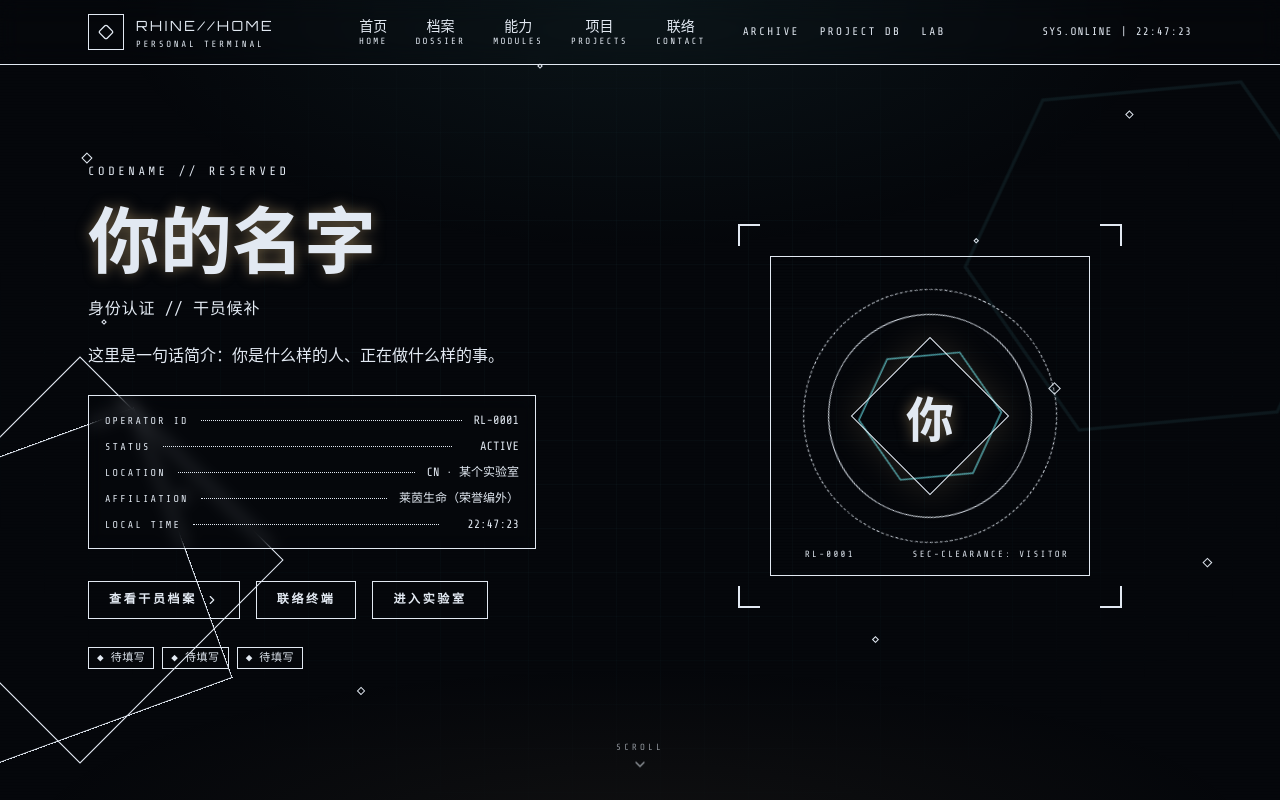
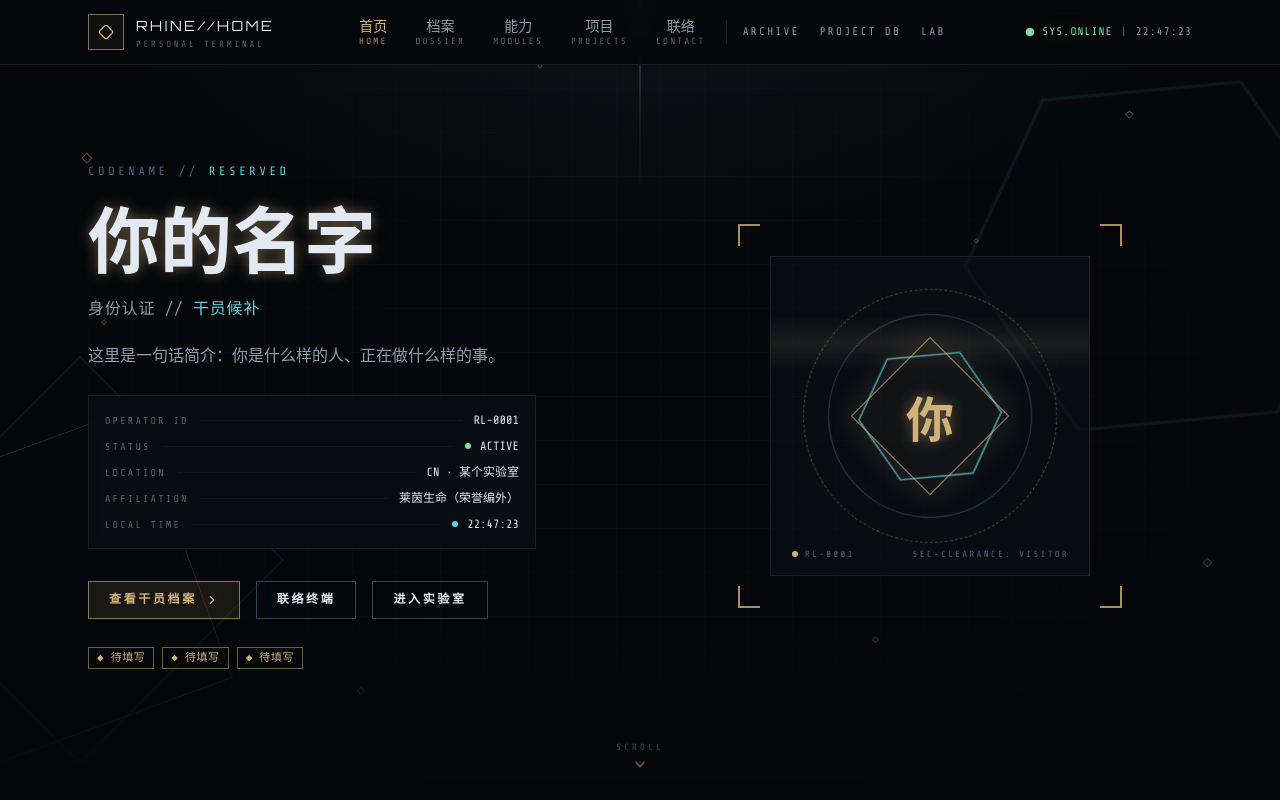
Before and after one commit to Hirofjet/rhine-home, a React (Vite) app: page / in a window 1280 px wide. Shown: the top 800 px of the page. Built offline with nearby package versions, Linux system fonts and the light colour scheme.

Commit message:
fix(css): prefix theme colors with rhine- so utility classes generate

```diff
--- a/src/index.css
+++ b/src/index.css
@@ -5,21 +5,23 @@
    莱茵生命风格设计令牌：在这里修改颜色 / 字体即可全局换肤
    ============================================================ */
 @theme {
-  /* ---- 色彩：黑曜石基底 + 白金 + 数据青 ---- */
-  --color-abyss: #05070b; /* 页面底色 */
-  --color-abyss-2: #070b11; /* 深色次级底色 */
-  --color-panel: #0b111a; /* 面板底色 */
-  --color-panel-2: #0e1520; /* 面板悬浮/次级底色 */
-  --color-line: #1e2a37; /* 常规描边 */
-  --color-line-2: #31445a; /* 高亮描边 */
-  --color-ink: #e2e9f2; /* 主文字 */
-  --color-dim: #8b9bad; /* 次级文字 */
-  --color-faint: #54657a; /* 弱化文字 */
-  --color-gold: #d3b27a; /* 莱茵金：主强调色 */
-  --color-gold-deep: #8a7248; /* 深金：次级强调 */
-  --color-cyan: #63d4dc; /* 数据青：信息强调色 */
-  --color-green: #7ee2a0; /* 正常状态 */
-  --color-red: #ff6b6b; /* 警示状态 */
+  /* ---- 色彩：黑曜石基底 + 白金 + 数据青 ----
+     变量名带 rhine- 前缀，因此 Tailwind 类名为
+     bg-rhine-abyss / text-rhine-gold / border-rhine-line … */
+  --color-rhine-abyss: #05070b; /* 页面底色 */
+  --color-rhine-abyss-2: #070b11; /* 深色次级底色 */
+  --color-rhine-panel: #0b111a; /* 面板底色 */
+  --color-rhine-panel-2: #0e1520; /* 面板悬浮/次级底色 */
+  --color-rhine-line: #1e2a37; /* 常规描边 */
+  --color-rhine-line-2: #31445a; /* 高亮描边 */
+  --color-rhine-ink: #e2e9f2; /* 主文字 */
+  --color-rhine-dim: #8b9bad; /* 次级文字 */
+  --color-rhine-faint: #54657a; /* 弱化文字 */
+  --color-rhine-gold: #d3b27a; /* 莱茵金：主强调色 */
+  --color-rhine-gold-deep: #8a7248; /* 深金：次级强调 */
+  --color-rhine-cyan: #63d4dc; /* 数据青：信息强调色 */
+  --color-rhine-green: #7ee2a0; /* 正常状态 */
+  --color-rhine-red: #ff6b6b; /* 警示状态 */
 
   /* ---- 字体：拉丁科幻字体本地打包，中文走系统字体栈 ---- */
   --font-display: "Orbitron", "Rajdhani", "PingFang SC", "Microsoft YaHei",
@@ -89,8 +91,8 @@
   }
 
   body {
-    background-color: var(--color-abyss);
-    color: var(--color-ink);
+    background-color: var(--color-rhine-abyss);
+    color: var(--color-rhine-ink);
     font-family: var(--font-sans);
     -webkit-font-smoothing: antialiased;
     -moz-osx-font-smoothing: grayscale;
@@ -107,14 +109,14 @@
     height: 10px;
   }
   ::-webkit-scrollbar-track {
-    background: var(--color-abyss);
+    background: var(--color-rhine-abyss);
   }
   ::-webkit-scrollbar-thumb {
-    background: var(--color-line-2);
-    border: 2px solid var(--color-abyss);
+    background: var(--color-rhine-line-2);
+    border: 2px solid var(--color-rhine-abyss);
   }
   ::-webkit-scrollbar-thumb:hover {
-    background: var(--color-gold-deep);
+    background: var(--color-rhine-gold-deep);
   }
 }
 
```
